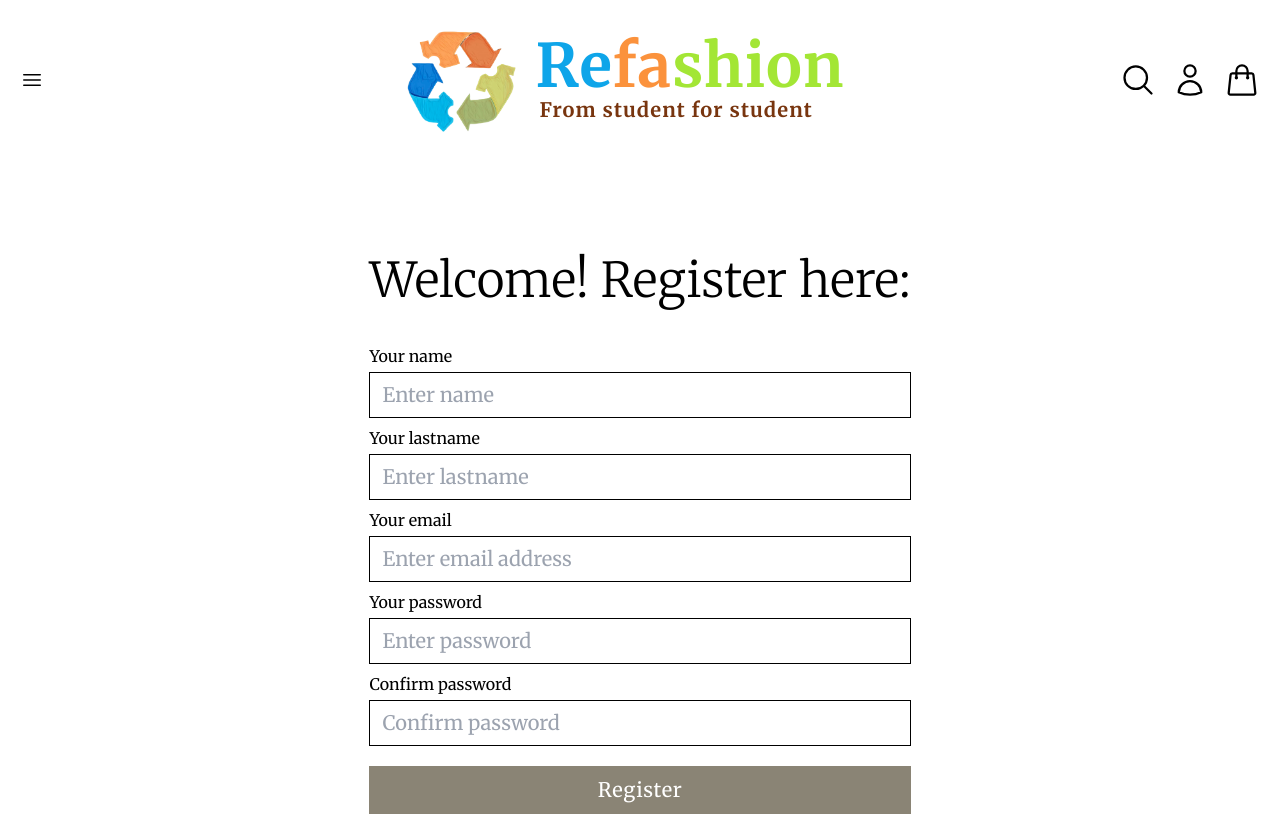
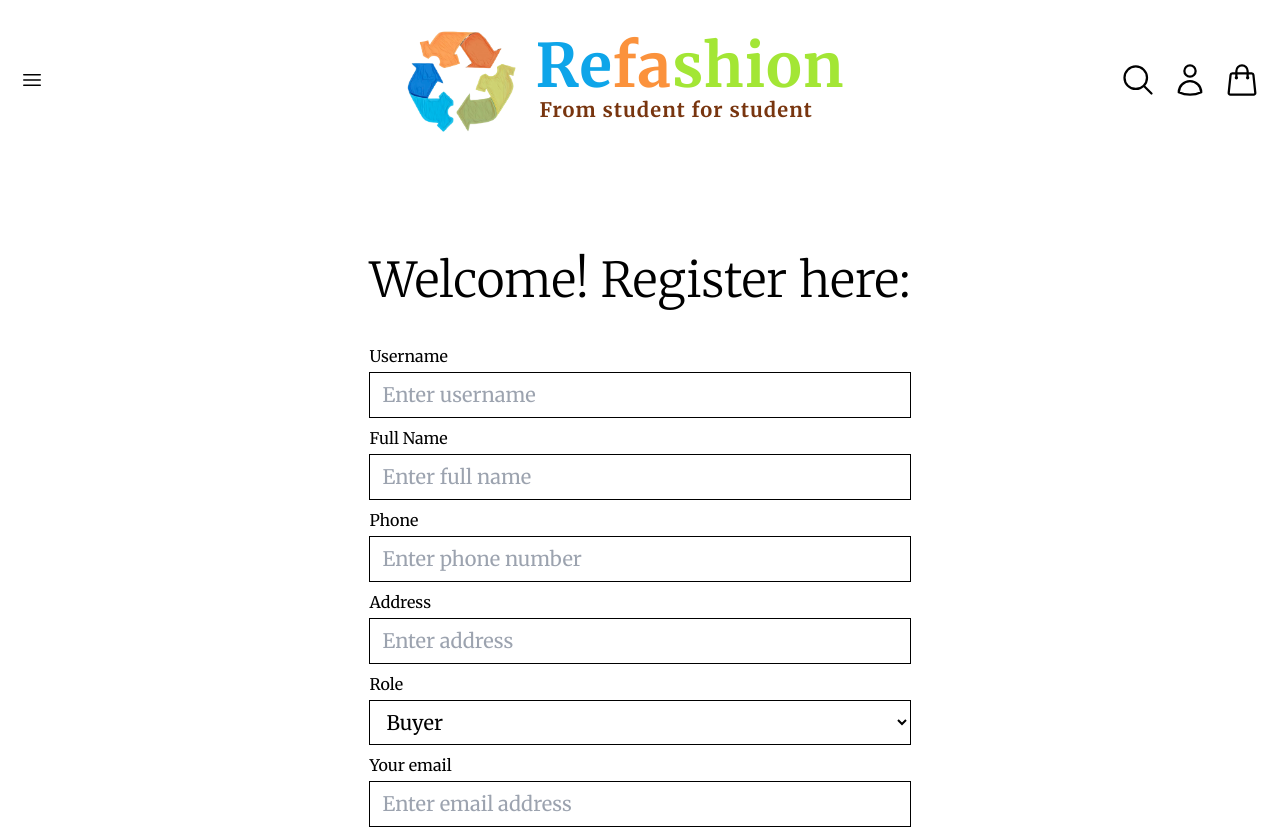
Before and after one commit to HighlandCat29/Re-Fashion_FE, a React (Vite) app: page /register in a window 1280 px wide. Shown: the top 829 px of the page. Built offline with nearby package versions, Linux system fonts and the light colour scheme.

Commit message:
API register + login

```diff
--- a/src/axios/custom.ts
+++ b/src/axios/custom.ts
@@ -1,11 +1,7 @@
 import axios from "axios";
 
 const customFetch = axios.create({
-    baseURL:
-        "https://refashion-fqe8c7bfcgg5h0e7.southeastasia-01.azurewebsites.net/api",
-    headers: {
-        "Content-Type": "application/json",
-    },
+    baseURL: "https://refashion-fqe8c7bfcgg5h0e7.southeastasia-01.azurewebsites.net/api",
 });
 
 export default customFetch;
--- a/src/pages/Login.tsx
+++ b/src/pages/Login.tsx
@@ -12,34 +12,30 @@ const Login = () => {
 
   const handleLogin = async (e: React.FormEvent<HTMLFormElement>) => {
     e.preventDefault();
-    // Get form data
     const formData = new FormData(e.currentTarget);
     const data = Object.fromEntries(formData);
-    // Check if form data is valid
+
     if (!checkLoginFormData(data)) return;
 
-    // Check if user with the email and password exists
-    const users = await customFetch.get("/users");
-    let userId: number = 0; // Initialize userId with a default value
-    const userExists = users.data.some(
-      (user: { id: number; email: string; password: string }) => {
-        if (user.email === data.email) {
-          userId = user.id;
-        }
-        return user.email === data.email && user.password === data.password;
-      }
-    );
+    try {
+      const response = await customFetch.post("/auth/token", {
+        email: data.email,
+        password: data.password,
+      });
 
-    // if user exists, show success message
-    if (userExists) {
-      toast.success("You logged in successfully");
-      localStorage.setItem("user", JSON.stringify({ id: userId, email: data.email }));
+      // Adjust based on actual response shape
+      const { token, user } = response.data;
+
+      // Save token and user info to localStorage
+      localStorage.setItem("authToken", token);
+      localStorage.setItem("user", JSON.stringify(user));
 
       store.dispatch(setLoginStatus(true));
-      navigate("/user-profile");
-      return;
-    } else {
-      toast.error("Please enter correct email and password");
+      toast.success("You logged in successfully");
+      navigate("/");
+
+    } catch (error: any) {
+      toast.error("Login failed: " + (error.response?.data?.message || error.message));
     }
   };
 
@@ -47,7 +43,8 @@ const Login = () => {
     const user = localStorage.getItem("user");
     if (user) {
       toast.success("You are already logged in");
-      navigate("/user-profile");
+      navigate("/");
+
     }
   }, [navigate]);
 
@@ -62,7 +59,7 @@ const Login = () => {
         </h2>
         <div className="flex flex-col gap-2 w-full">
           <div className="flex flex-col gap-1">
-            <label htmlFor="name">Your email</label>
+            <label htmlFor="email">Your email</label>
             <input
               type="email"
               className="bg-white border border-black text-xl py-2 px-3 w-full outline-none max-[450px]:text-base"
@@ -71,7 +68,7 @@ const Login = () => {
             />
           </div>
           <div className="flex flex-col gap-1">
-            <label htmlFor="name">Your password</label>
+            <label htmlFor="password">Your password</label>
             <input
               type="password"
               className="bg-white border border-black text-xl py-2 px-3 w-full outline-none max-[450px]:text-base"
@@ -92,4 +89,5 @@ const Login = () => {
     </div>
   );
 };
+
 export default Login;
--- a/src/pages/Register.tsx
+++ b/src/pages/Register.tsx
@@ -1,37 +1,60 @@
 import { Link, useNavigate } from "react-router-dom";
 import { Button } from "../components";
-import { checkRegisterFormData } from "../utils/checkRegisterFormData";
+import toast from "react-hot-toast";
 import customFetch from "../axios/custom";
-import toast from "react-hot-toast";
+import { useState } from "react";
+
+const checkRegisterFormData = (data: Record<string, string>) => {
+  const { username, email, password, confirmPassword, fullName, phoneNumber, address, roleId } = data;
+  if (!username || !email || !password || !confirmPassword || !fullName || !phoneNumber || !address || !roleId) {
+    toast.error("Please fill in all fields");
+    return false;
+  }
+  if (password !== confirmPassword) {
+    toast.error("Passwords do not match");
+    return false;
+  }
+  // You can add more validation here (email format, password strength, etc.)
+  return true;
+};
 
 const Register = () => {
   const navigate = useNavigate();
+  const [loading, setLoading] = useState(false);
 
   const handleRegister = async (e: React.FormEvent<HTMLFormElement>) => {
     e.preventDefault();
-    // Get form data
     const formData = new FormData(e.currentTarget);
-    const data = Object.fromEntries(formData);
-    // Check if form data is valid
+    const data = Object.fromEntries(formData) as Record<string, string>;
+
     if (!checkRegisterFormData(data)) return;
 
-    // Check if user with this email already exists
-    const users = await customFetch.get("/users");
-    const userExists = users.data.some(
-      (user: { email: string }) => user.email === data.email
-    );
-    if (userExists) {
-      toast.error("User with this email already exists");
-      return;
-    }
+    setLoading(true);
 
-    // Register user
-    const response = await customFetch.post("/users", data);
-    if (response.status === 201) {
-      toast.success("User registered successfully");
-      navigate("/login");
-    } else {
-      toast.error("An error occurred. Please try again");
+    try {
+      const response = await customFetch.post("/users", {
+        username: data.username,
+        email: data.email,
+        password: data.password,
+        confirmPassword: data.confirmPassword,
+        fullName: data.fullName,
+        phoneNumber: data.phoneNumber,
+        address: data.address,
+        roleId: String(data.roleId),
+      });
+
+      if (response.status === 201) {
+        toast.success("User registered successfully");
+        navigate("/login");
+      }
+    } catch (error: any) {
+      if (error.response?.status === 409) {
+        toast.error("User with this email already exists");
+      } else {
+        toast.error("Server error: " + (error.response?.data?.message || error.message));
+      }
+    } finally {
+      setLoading(false);
     }
   };
 
@@ -46,24 +69,56 @@ const Register = () => {
         </h2>
         <div className="flex flex-col gap-2 w-full">
           <div className="flex flex-col gap-1">
-            <label htmlFor="name">Your name</label>
+            <label htmlFor="username">Username</label>
             <input
               type="text"
               className="bg-white border border-black text-xl py-2 px-3 w-full outline-none max-[450px]:text-base"
-              placeholder="Enter name"
-              id="name"
-              name="name"
+              placeholder="Enter username"
+              id="username"
+              name="username"
             />
           </div>
           <div className="flex flex-col gap-1">
-            <label htmlFor="lastname">Your lastname</label>
+            <label htmlFor="fullName">Full Name</label>
             <input
               type="text"
               className="bg-white border border-black text-xl py-2 px-3 w-full outline-none max-[450px]:text-base"
-              placeholder="Enter lastname"
-              id="lastname"
-              name="lastname"
+              placeholder="Enter full name"
+              id="fullName"
+              name="fullName"
             />
+          </div>
+          <div className="flex flex-col gap-1">
+            <label htmlFor="phoneNumber">Phone</label>
+            <input
+              type="tel"
+              className="bg-white border border-black text-xl py-2 px-3 w-full outline-none max-[450px]:text-base"
+              placeholder="Enter phone number"
+              id="phoneNumber"
+              name="phoneNumber"
+            />
+          </div>
+          <div className="flex flex-col gap-1">
+            <label htmlFor="address">Address</label>
+            <input
+              type="text"
+              className="bg-white border border-black text-xl py-2 px-3 w-full outline-none max-[450px]:text-base"
+              placeholder="Enter address"
+              id="address"
+              name="address"
+            />
+          </div>
+          <div className="flex flex-col gap-1">
+            <label htmlFor="roleId">Role</label>
+            <select
+              id="roleId"
+              name="roleId"
+              className="bg-white border border-black text-xl py-2 px-3 w-full outline-none max-[450px]:text-base"
+              defaultValue="2" // default to Buyer
+            >
+              <option value="2">Buyer</option>
+              <option value="3">Seller</option>
+            </select>
           </div>
           <div className="flex flex-col gap-1">
             <label htmlFor="email">Your email</label>
@@ -96,16 +151,18 @@ const Register = () => {
             />
           </div>
         </div>
-        <Button type="submit" text="Register" mode="brown" />
-        <Link
-          to="/login"
-          className="text-xl max-md:text-lg max-[450px]:text-sm"
-        >
-          Already have an account?{" "}
-          <span className="text-secondaryBrown">Login now</span>.
+        <Button
+          type="submit"
+          text={loading ? "Registering..." : "Register"}
+          mode="brown"
+          disabled={loading}
+        />
+        <Link to="/login" className="text-xl max-md:text-lg max-[450px]:text-sm">
+          Already have an account? <span className="text-secondaryBrown">Login now</span>.
         </Link>
       </form>
     </div>
   );
 };
+
 export default Register;
```
